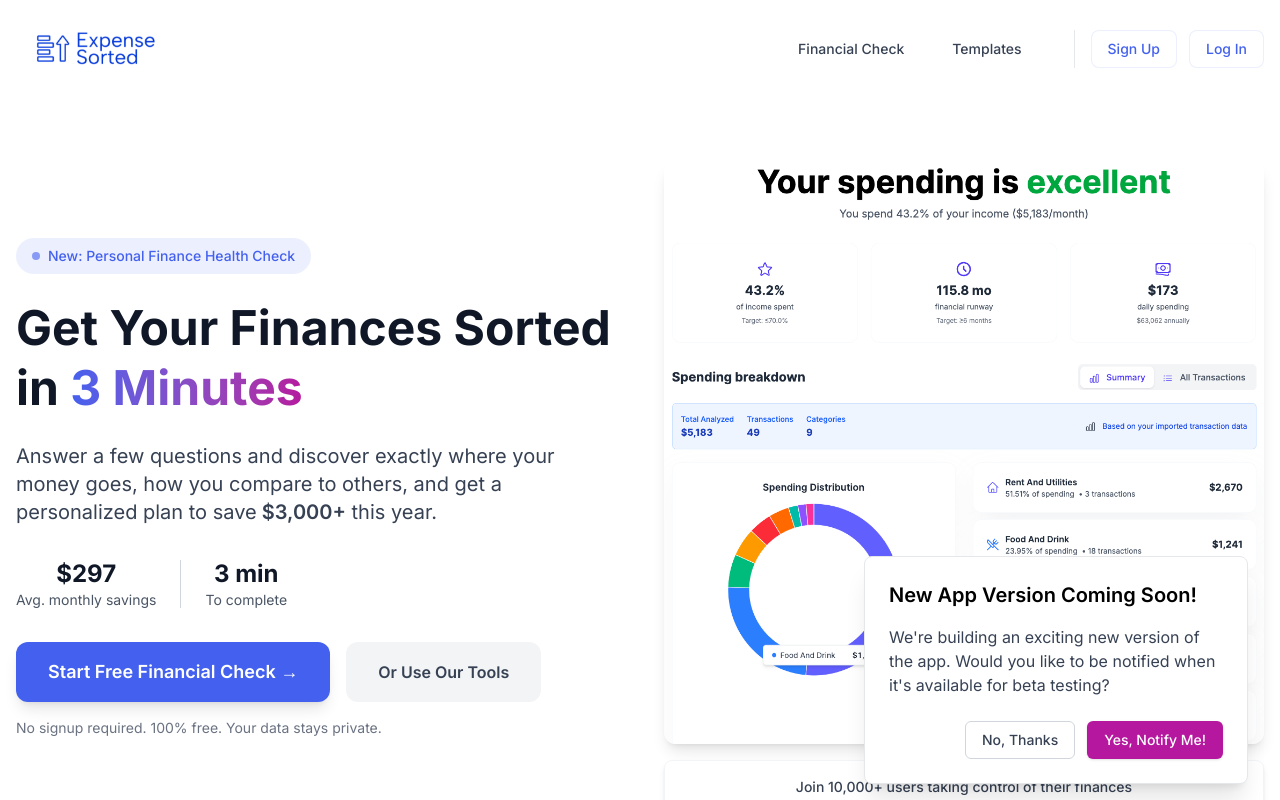
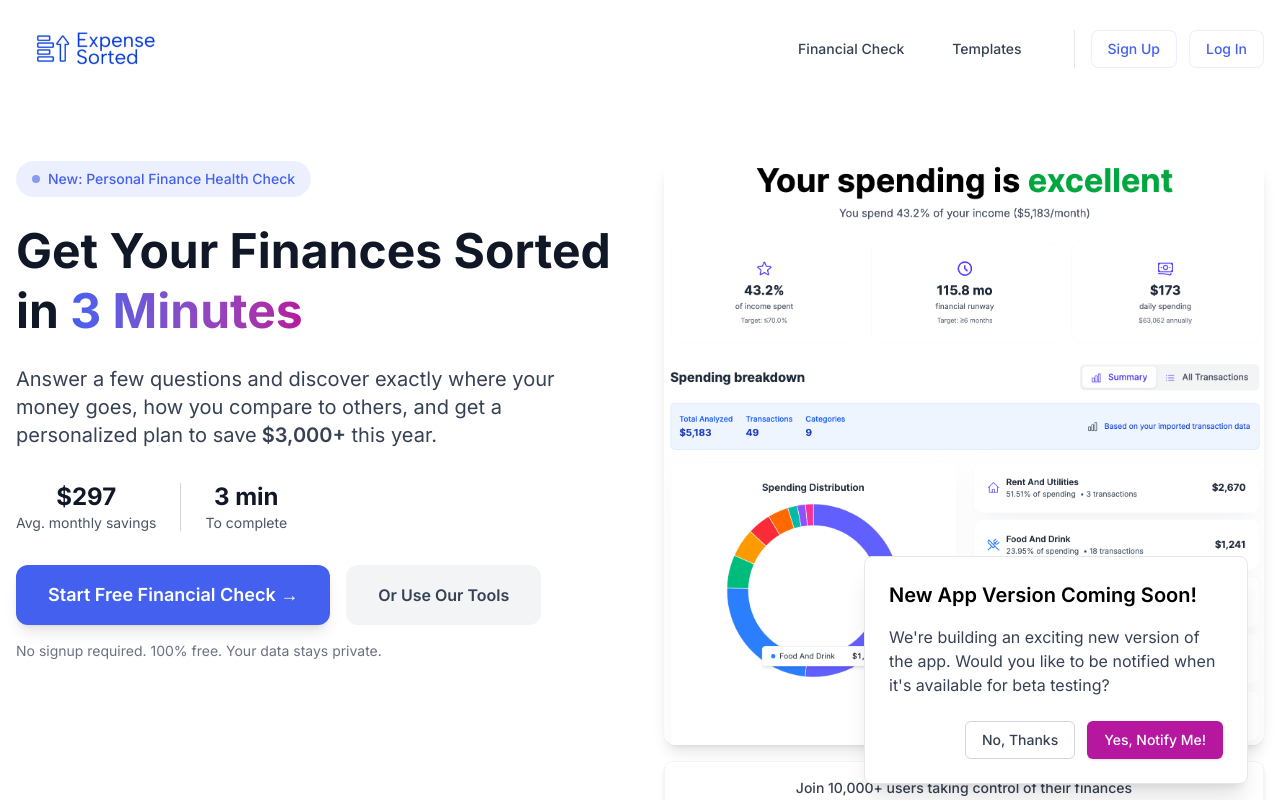
Before and after one commit to fstrauf/txApp, a Next.js app: page / in a window 1280 px wide. Shown: the top 800 px of the page. Built offline with nearby package versions, Linux system fonts and the light colour scheme; no server answers.

Commit message:
hero image

```diff
--- a/src/app/page.tsx
+++ b/src/app/page.tsx
@@ -24,7 +24,7 @@ export default function Home() {
 
       <main className="w-full px-4 py-8 md:py-16 md:container md:mx-auto md:max-w-7xl">
         {/* New Hero Section - Personal Finance Health Check */}
-        <div className="flex flex-col md:flex-row items-center gap-8 md:gap-12 mb-16 md:mb-24">
+        <div className="flex flex-col md:flex-row items-start gap-8 md:gap-12 mb-16 md:mb-24">
           {/* Left Column: New Value Prop */}
           <div className="w-full md:w-1/2 text-center md:text-left">
             <div className="inline-flex items-center gap-2 px-4 py-2 rounded-full bg-primary/10 mb-6">
@@ -83,13 +83,15 @@ export default function Home() {
           {/* Right Column: Hero Image */}
           <div className="w-full md:w-1/2">
             <div className="mb-4">
-              <img
+              <Image
                 src="/expense-sorted_tx_analysis.png"
                 alt="Personal Finance Dashboard showing expense categorization and savings opportunities"
                 className="w-full h-auto rounded-xl shadow-lg"
-                loading="eager"
-                width={600}
-                height={400}
+                width={1663}
+                height={1618}
+                quality={100}
+                priority
+                sizes="(max-width: 768px) 100vw, 50vw"
               />
             </div>
 
```
Also changed, not shown: public/expense-sorted_tx_analysis.png.
